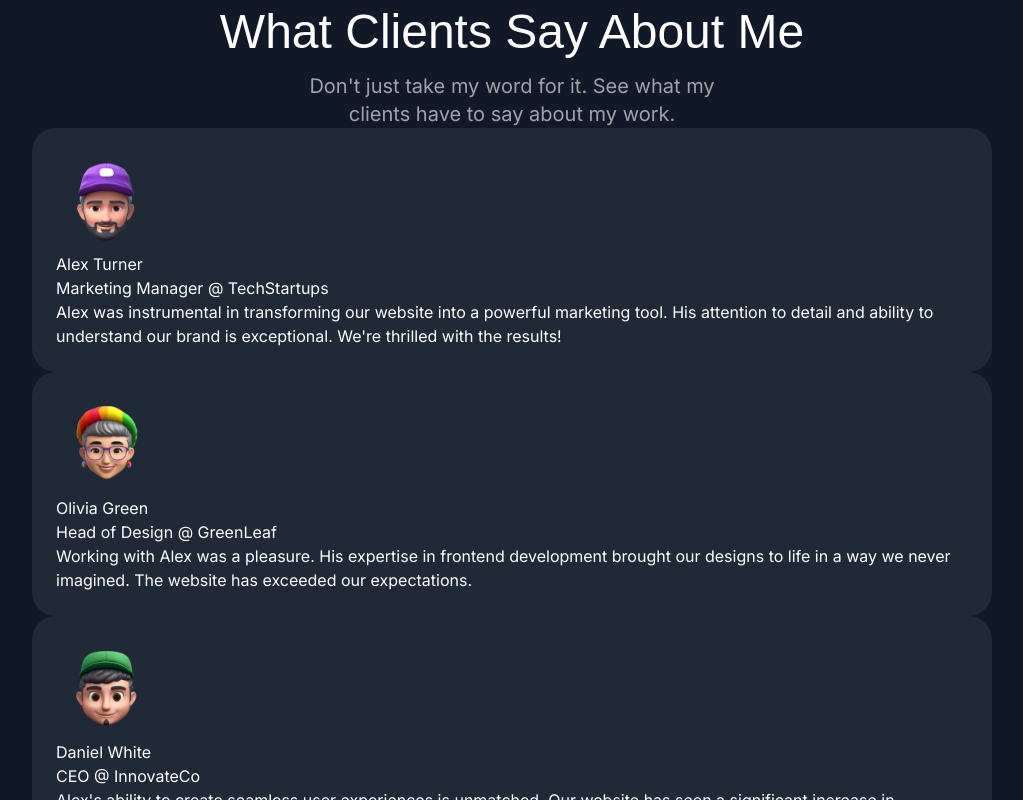
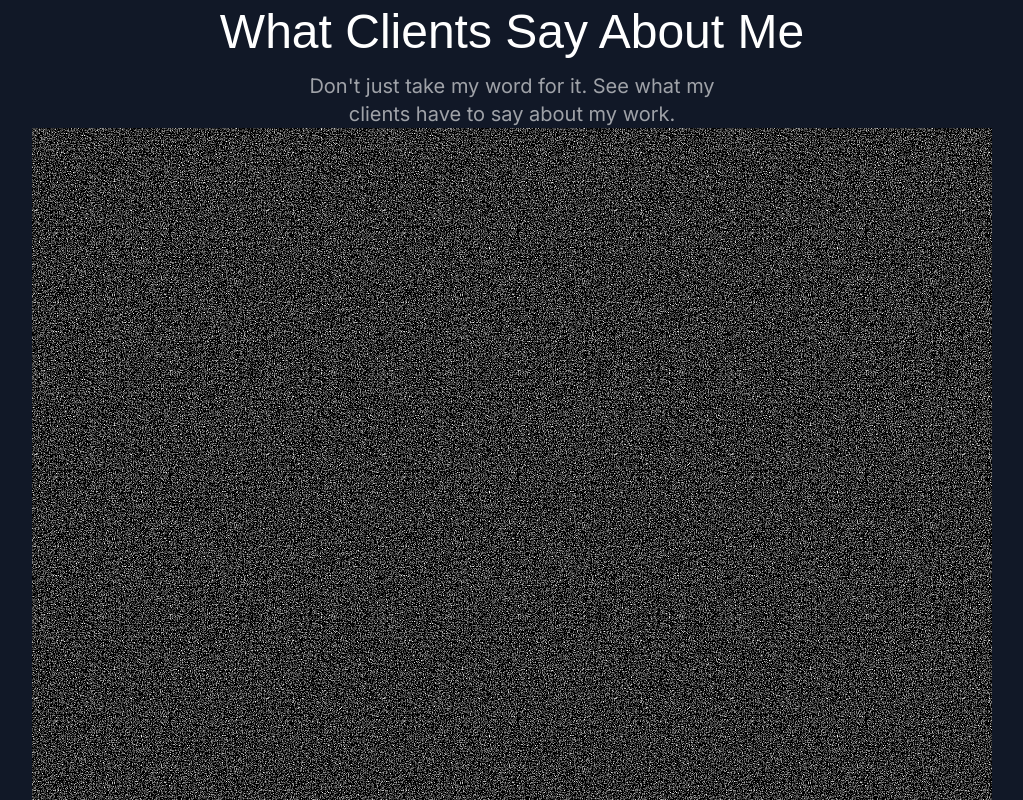
Before and after one commit to MorhafGhziel/frontend-tribe-portofolio, a Next.js app: page / in a window 1280 px wide. Shown: the part 3300-4100 px from the top of the page, without its empty margins (128-1151 px from the left). Built offline with nearby package versions, Linux system fonts and the light colour scheme; a web font is replaced by a local one.

Commit message:
added grain image

```diff
--- a/src/sections/Testimonials.tsx
+++ b/src/sections/Testimonials.tsx
@@ -5,6 +5,7 @@ import memojiAvatar4 from "@/assets/images/memoji-avatar-4.png";
 import memojiAvatar5 from "@/assets/images/memoji-avatar-5.png";
 import Image from "next/image";
 import SectionHeader from "@/components/SectionHeader";
+import grainImage from "@/assets/images/grain.jpg";
 
 const testimonials = [
   {
@@ -51,7 +52,16 @@ export const TestimonialsSection = () => {
         />
         <div>
           {testimonials.map((testimonial) => (
-            <div key={testimonial.name} className="bg-gray-800 rounded-3xl p-6">
+            <div
+              key={testimonial.name}
+              className="bg-gray-800 rounded-3xl p-6 relative"
+            >
+              <div
+                className="absolute inset-0"
+                style={{
+                  backgroundImage: `url(${grainImage.src})`,
+                }}
+              ></div>
               <Image src={testimonial.avatar} alt={testimonial.name} />
               <div>{testimonial.name}</div>
               <div>{testimonial.position}</div>
```
